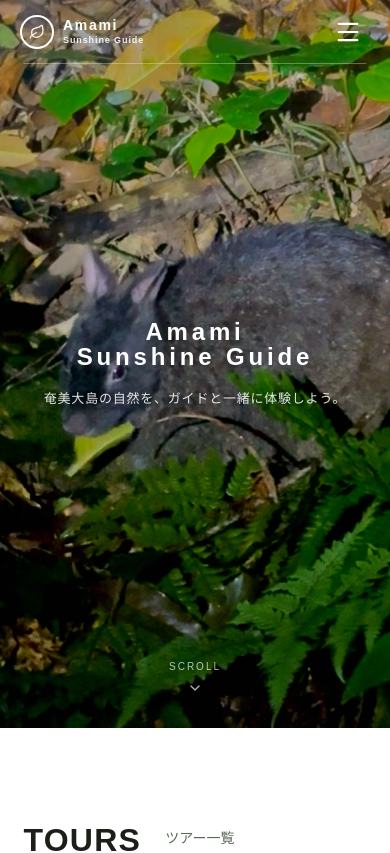
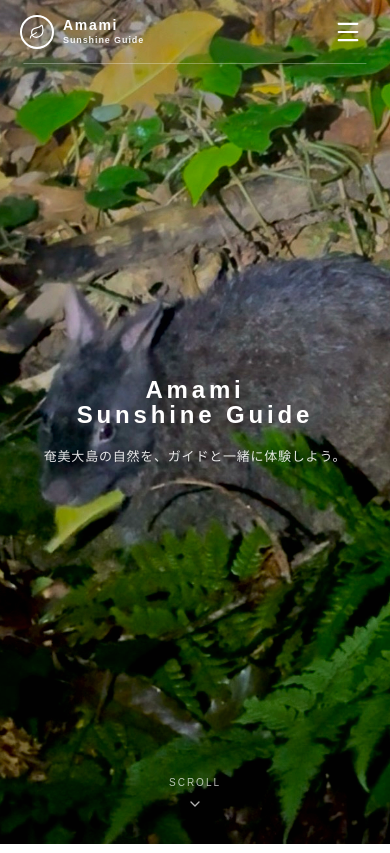
Before and after one commit to ikucha-portfolio/amami-guide-redesign, a React (Vite) app: page / in a window 390 px wide. Shown: the top 853 px of the page. Built offline with nearby package versions, Linux system fonts and the light colour scheme.

Commit message:
Heroスマホ最適化

```diff
--- a/src/components/Hero.jsx
+++ b/src/components/Hero.jsx
@@ -12,6 +12,10 @@
 export default function Hero() {
   const [currentImage, setCurrentImage] = useState(0);
 
+  // ========================================
+  // Hero Image Slideshow
+  // ========================================
+
   useEffect(() => {
     const timer = setInterval(() => {
       setCurrentImage((prev) => (prev + 1) % HERO_IMAGES.length);
@@ -24,11 +28,22 @@
     <section
       style={{
         position: "relative",
-        height: "calc(100vh - 116px)",
+
+        // PC：以前の仕様
+        // スマホ：画面いっぱい
+        height:
+          typeof window !== "undefined" &&
+          window.innerWidth <= 768
+            ? "100svh"
+            : "calc(100vh - 116px)",
+
         overflow: "hidden",
       }}
     >
-      {/* Hero Images */}
+      {/* ========================================
+          Hero Images
+      ======================================== */}
+
       {HERO_IMAGES.map((image, index) => (
         <ImageWithFallback
           key={image}
@@ -37,48 +52,73 @@
           style={{
             position: "absolute",
             inset: 0,
+
             width: "100%",
             height: "100%",
+
             objectFit: "cover",
             objectPosition: "center center",
+
             opacity: index === currentImage ? 1 : 0,
+
             transition: "opacity 1.8s ease-in-out",
-            filter: "saturate(1.12) contrast(1.06)",
+
+            filter: "saturate(1.08) contrast(1.04)",
           }}
         />
       ))}
 
-      {/* Overlay */}
+      {/* ========================================
+          Overlay
+      ======================================== */}
+
       <div
         style={{
           position: "absolute",
           inset: 0,
+
           background:
             "linear-gradient(180deg, rgba(0,0,0,0.15) 0%, rgba(0,0,0,0.05) 40%, rgba(0,0,0,0.3) 100%)",
+
+          pointerEvents: "none",
         }}
       />
 
-      {/* Center Typography */}
+      {/* ========================================
+          Center Typography
+      ======================================== */}
+
       <div
         style={{
           position: "absolute",
           inset: 0,
+
           display: "flex",
           flexDirection: "column",
           alignItems: "center",
           justifyContent: "center",
+
+          padding: "0 24px",
+
           textAlign: "center",
         }}
       >
         <div
           style={{
             fontFamily: "'Cabin', sans-serif",
+
             fontSize: "clamp(24px, 3.2vw, 42px)",
+
             fontWeight: 600,
+
             letterSpacing: "0.16em",
-            color: "#ffffff",
+
+            color: "#FFFFFF",
+
             lineHeight: 1.05,
-            textShadow: "0 2px 20px rgba(0,0,0,0.3)",
+
+            textShadow:
+              "0 2px 20px rgba(0,0,0,0.3)",
           }}
         >
           Amami
@@ -89,35 +129,51 @@
         <div
           style={{
             color: "rgba(255,255,255,0.88)",
+
             fontSize: "clamp(13px, 1.4vw, 16px)",
+
             marginTop: "18px",
+
             letterSpacing: "0.06em",
+
             lineHeight: 1.7,
-            textShadow: "0 1px 8px rgba(0,0,0,0.3)",
+
+            textShadow:
+              "0 1px 8px rgba(0,0,0,0.3)",
           }}
         >
           奄美大島の自然を、ガイドと一緒に体験しよう。
         </div>
       </div>
 
-      {/* Scroll */}
+      {/* ========================================
+          Scroll
+      ======================================== */}
+
       <div
         style={{
           position: "absolute",
+
           bottom: "32px",
           left: "50%",
+
           transform: "translateX(-50%)",
+
           display: "flex",
           flexDirection: "column",
           alignItems: "center",
+
           gap: "6px",
+
           color: "rgba(255,255,255,0.7)",
         }}
       >
         <span
           style={{
             fontFamily: "'Cabin', sans-serif",
+
             fontSize: "10px",
+
             letterSpacing: "0.2em",
           }}
         >
```
